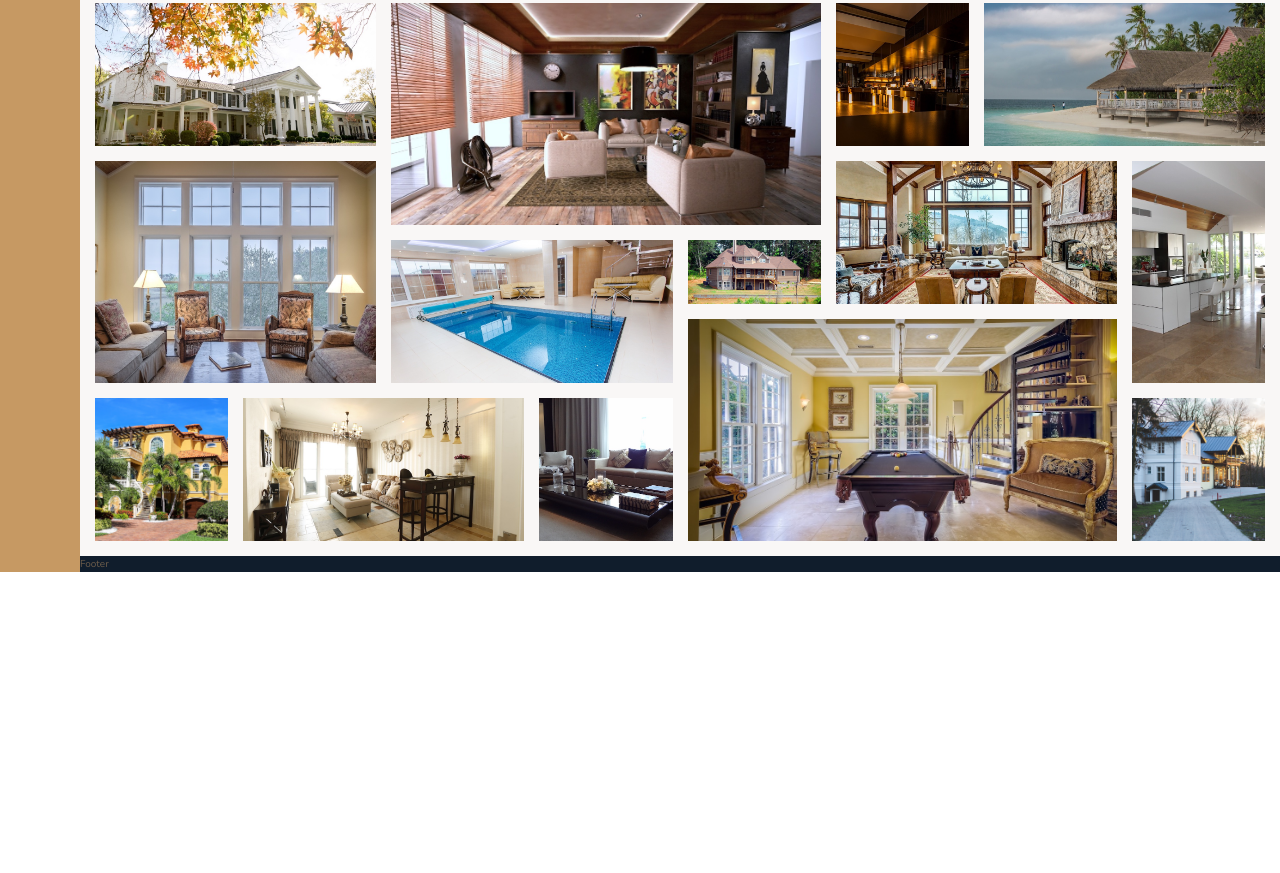
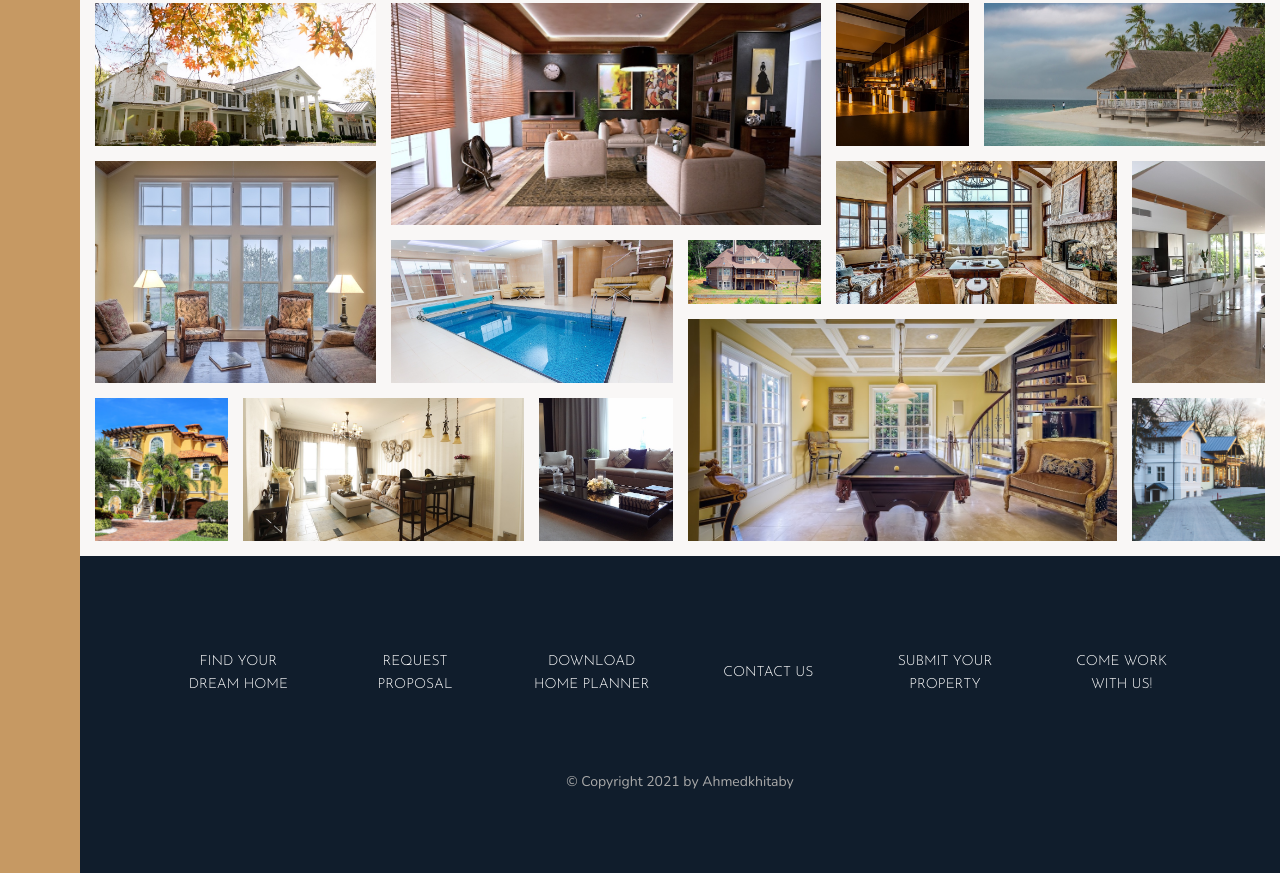
Before and after one commit to ahmedkhitaby/nexter, a website: page index.html in a window 1280 px wide. Shown: the part 3084-3957 px from the top of the page. Before the commit the page ends 3656 px from the top, so only its background shows below. Drawn offline with nearby package versions, Linux system fonts and the light colour scheme.

Commit message:
Build the footer

```diff
--- a/index.html
+++ b/index.html
@@ -302,7 +302,17 @@
             <figure class="gallery__item gallery__item--14"><img src="img/gal-14.jpeg" alt="gallery image 14" class="gallery__img"></figure>
         </section>
         <footer class="footer">
-            Footer
+            <ul class="nav">
+                <li class="nav__item"><a href="#" class="nav__link">Find your dream home</a></li>
+                <li class="nav__item"><a href="#" class="nav__link">Request proposal</a></li>
+                <li class="nav__item"><a href="#" class="nav__link">Download home planner</a></li>
+                <li class="nav__item"><a href="#" class="nav__link">Contact us</a></li>
+                <li class="nav__item"><a href="#" class="nav__link">Submit your property</a></li>
+                <li class="nav__item"><a href="#" class="nav__link">Come work with us!</a></li>
+            </ul>
+            <p class="copyright">
+                &copy; Copyright 2021 by Ahmedkhitaby
+            </p>
         </footer>
     </body>
 </html>
--- a/sass/_footer.scss
+++ b/sass/_footer.scss
@@ -1,4 +1,38 @@
 .footer {
   background-color: $color-secondary;
   grid-column: full-start/full-end;
+  padding: 8rem;
 }
+.nav {
+  list-style: none;
+
+  display: grid;
+  grid-template-columns: repeat(auto-fit, minmax(15rem, 1fr));
+  grid-gap: 2rem;
+  align-items: center;
+
+  &__link:link,
+  &__link:visited {
+    font-size: 1.4rem;
+    color: #fff;
+    text-decoration: none;
+    font-family: $font-display;
+    text-transform: uppercase;
+    text-align: center;
+    padding: 1.5rem;
+    display: block;
+    transition: all 0.2s;
+  }
+  &__link:link:hover,
+  &__link:visited:hover {
+    background-color: rgba(#fff, 0.05);
+    transform: translateY(-3px);
+  }
+}
+
+.copyright {
+  font-size: 1.4rem;
+  color: $color-grey-light-2;
+  margin-top: 6rem;
+  text-align: center;
+}
```
Also changed, not shown: css/style.css, 1 other file.
